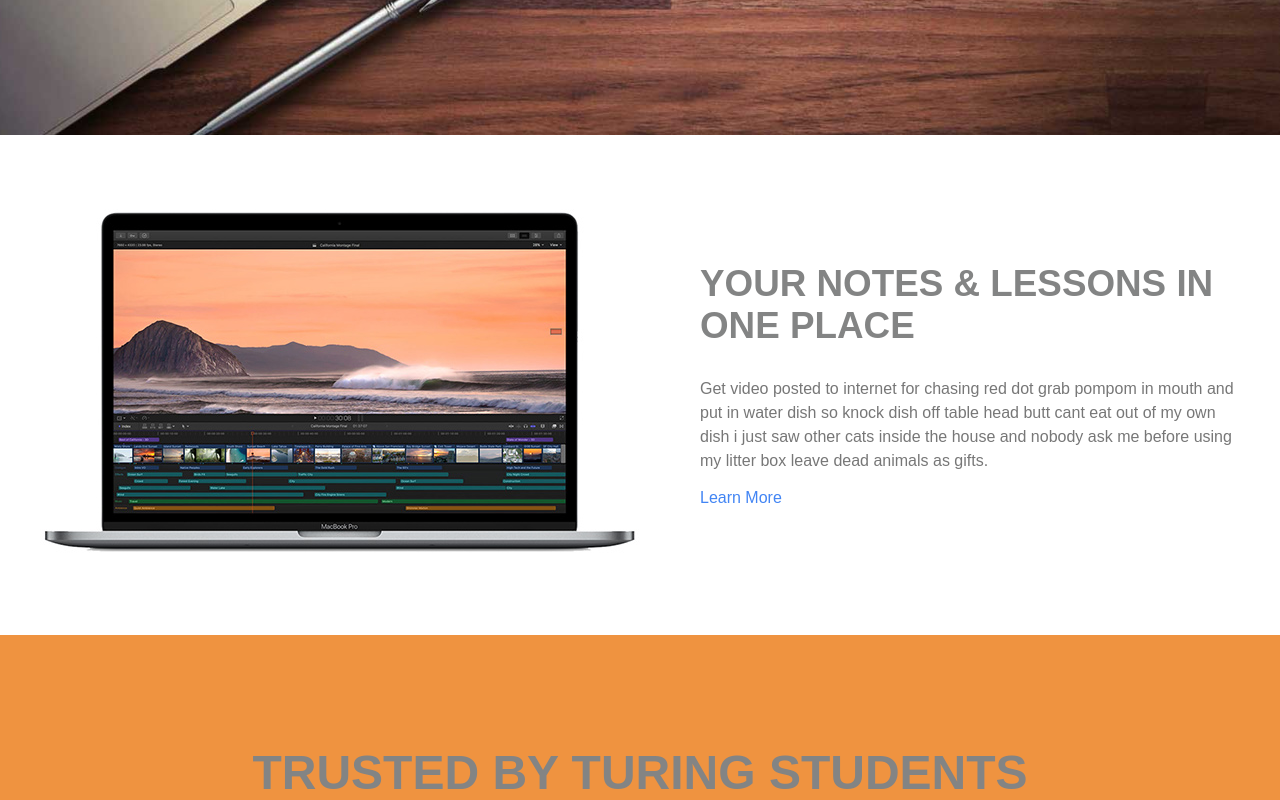
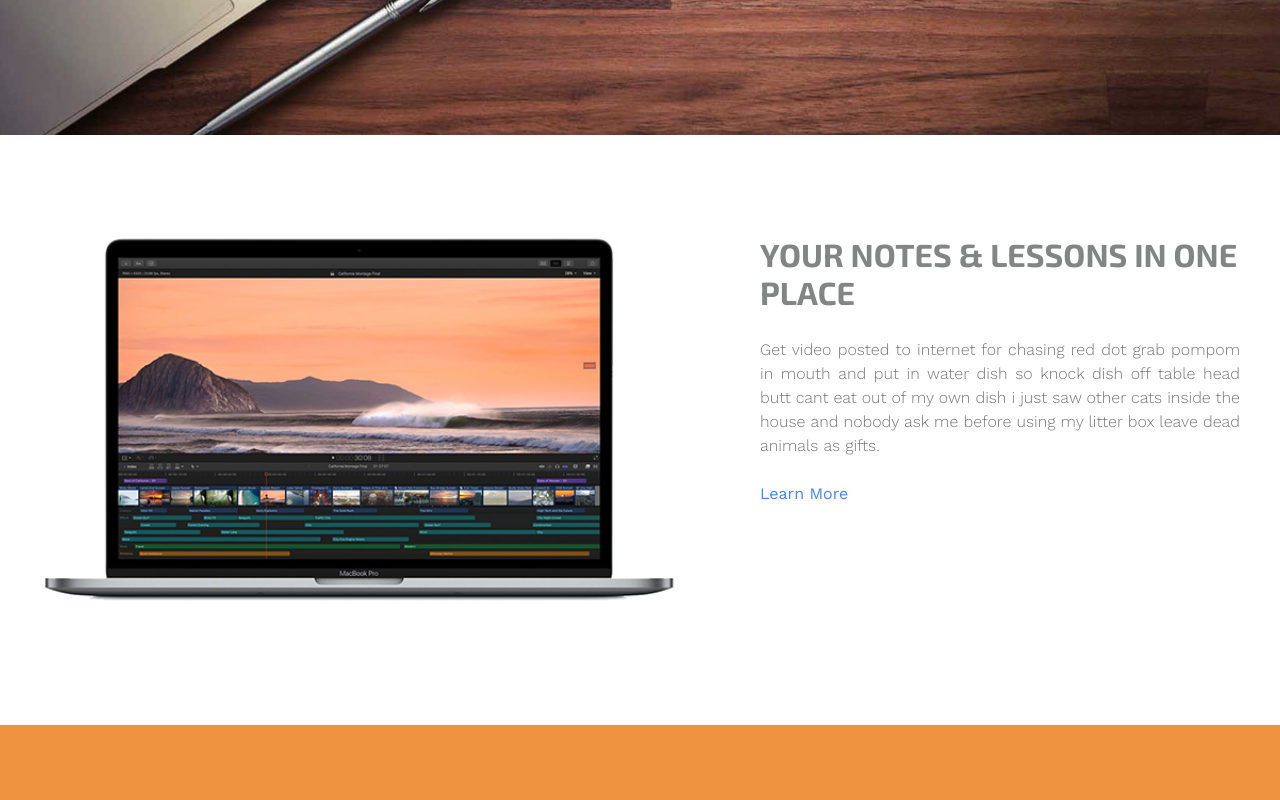
Before and after one commit to sospinar21/e-planner, a React (Create React App) app: page / in a window 1280 px wide. Shown: the part 640-1440 px from the top of the page. Built offline with nearby package versions, Linux system fonts and the light colour scheme.

Commit message:
Add google fonts

```diff
--- a/public/index.html
+++ b/public/index.html
@@ -10,6 +10,9 @@
     -->
     <link rel="manifest" href="%PUBLIC_URL%/manifest.json">
     <link rel="shortcut icon" href="%PUBLIC_URL%/favicon.ico">
+    <link href="https://fonts.googleapis.com/css?family=Work+Sans:300,400,500,600,700" rel="stylesheet">
+    <link href="https://fonts.googleapis.com/css?family=Exo+2:300,500,600,700" rel="stylesheet">
+
     <!--
       Notice the use of %PUBLIC_URL% in the tags above.
       It will be replaced with the URL of the `public` folder during the build.
--- a/src/style/Main.css
+++ b/src/style/Main.css
@@ -4,7 +4,7 @@
 
   h1 {
     font-size: 2rem;
-    font-family: 'Exo', sans-serif;
+    font-family: 'Exo 2', sans-serif;
     color: #fff;
     font-weight: 300;
   }
@@ -235,18 +235,21 @@
     align-items: center;
   }
 
-  .homeNotesLessons {
-    height: 500px;
+.homeNotesLessons {
+    height: 390px;
+    padding: 100px 0;
     width: 1200px;
+    display: -ms-flexbox;
     display: flex;
-    align-items: center;
+    -ms-flex-align: center;
+    -ms-flex-pack: justify;
     justify-content: space-between;
     margin: 0 auto;
 }
 
 .homeNotesLessons h2 {
-    font-family: 'Work Sans', sans-serif;
-    font-size: 2.3rem;
+    font-family: 'Exo 2', sans-serif;
+    font-size: 2rem;
     color: #838484;
     text-align: left;
     margin-top: 0;
@@ -254,17 +257,22 @@
 
 .homeNotesLessons p {
   color: #777;
-  text-align: left;
+  text-align: justify;
   font-weight: 300;
   line-height: 1.5rem;
 }
 
 .homeNotesLessons div {
-  width: 45%;
+  width: 40%;
 }
 
 .homeNotesLessons a {
   float: left;
   color: #4285f4;
   text-decoration: none;
+  margin-top: 10px;
 }
+
+.homeNotesLessons img {
+  height: 375px;
+}
```
